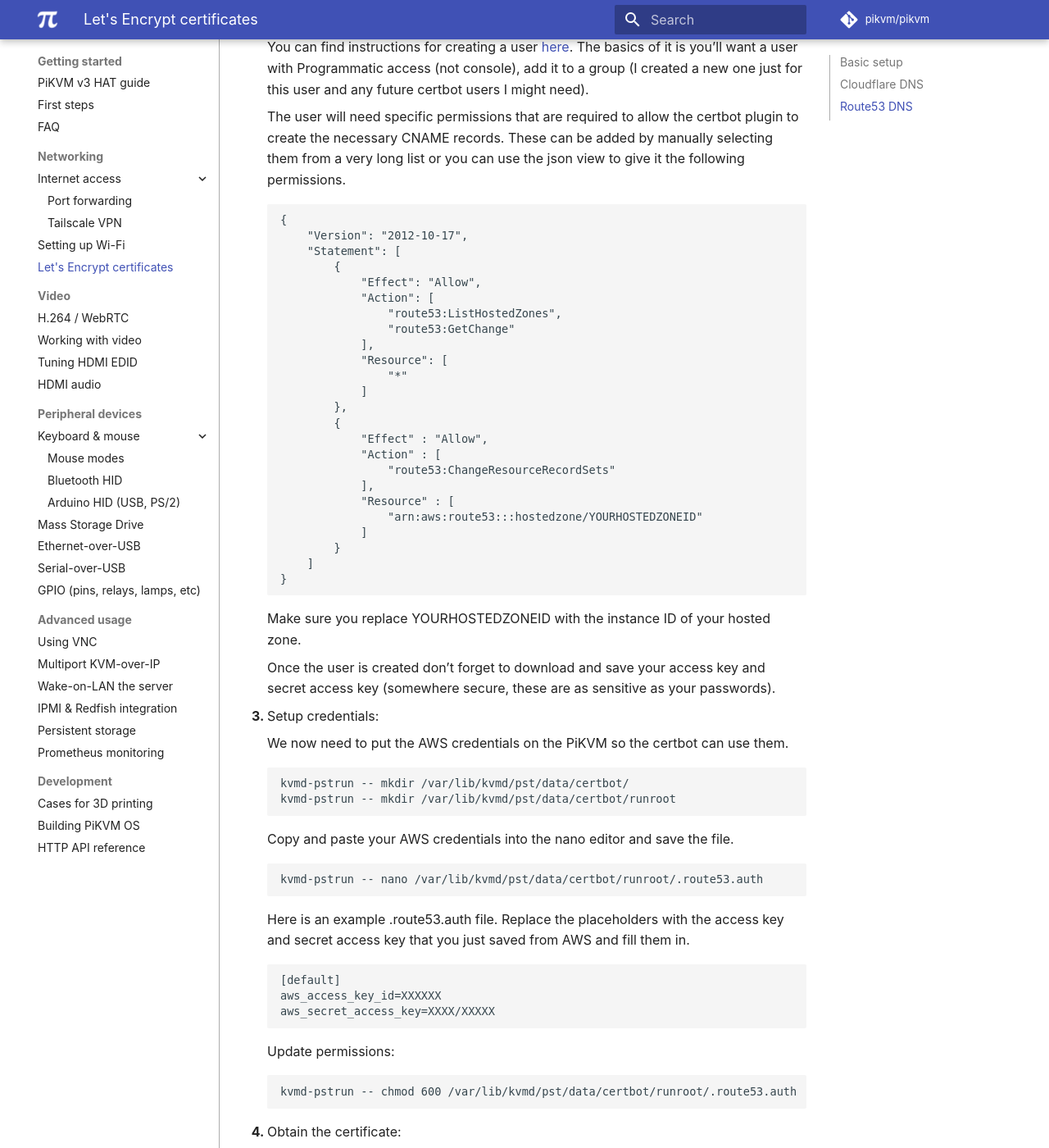
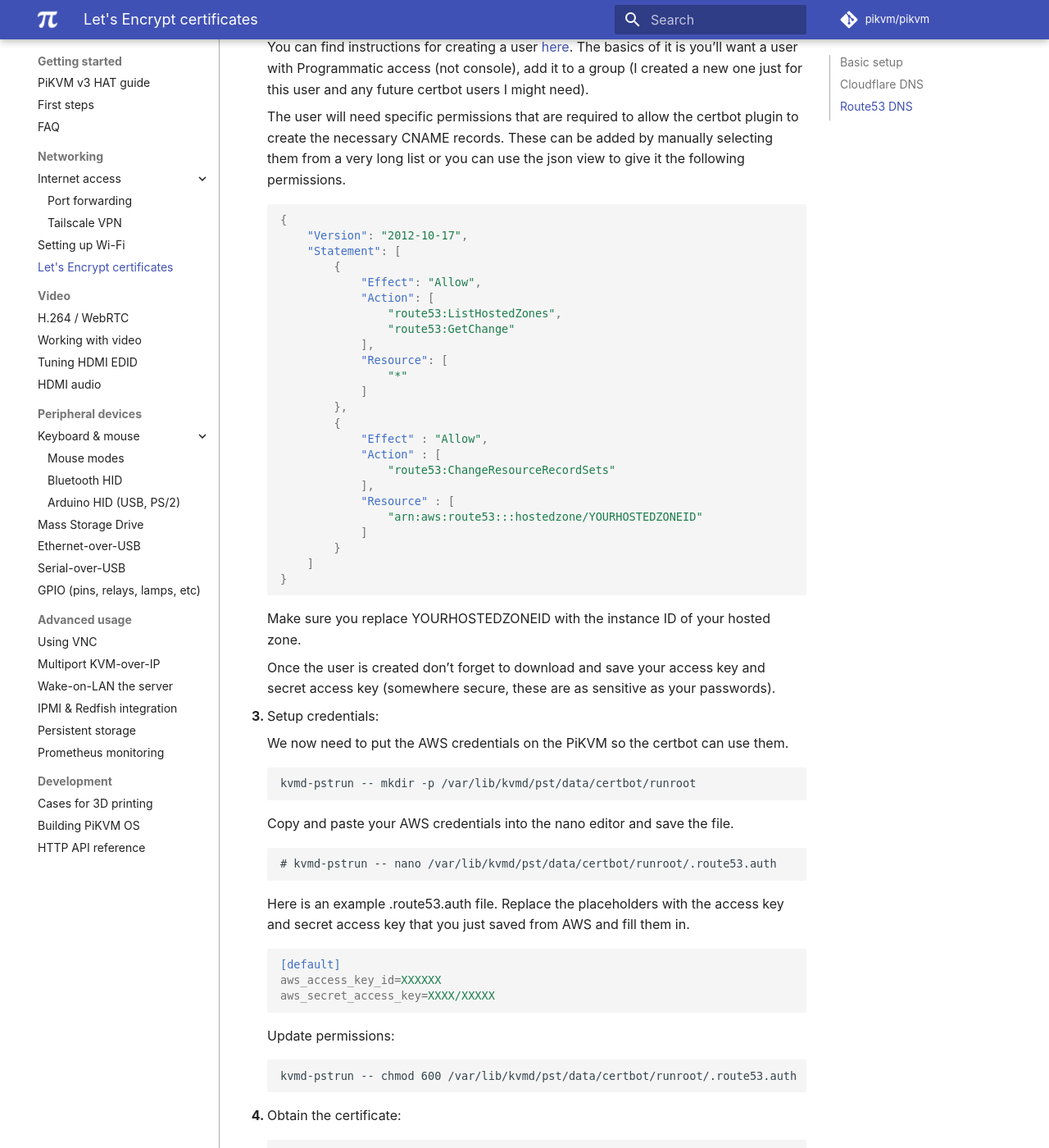
Before and after one commit to pikvm/pikvm, an MkDocs documentation site: the page built from docs/letsencrypt.md, in a window 1280 px wide and 1400 px high, scrolled down 2389 px. Shown: the whole window at 82% size. Built offline with MkDocs 1.6.1 and Material for MkDocs 9.7.7, drawn with Linux system fonts in a browser that asks for light colours; some web fonts are replaced; comment, search, counter and statistics services are not loaded; some of the changed text lies outside the part shown.

Commit message:
Update letsencrypt.md

````diff
--- a/docs/letsencrypt.md
+++ b/docs/letsencrypt.md
@@ -96,7 +96,7 @@
 
     The user will need specific permissions that are required to allow the certbot plugin to create the necessary CNAME records. These can be added by manually selecting them from a very long list or you can use the json view to give it the following permissions.
 
-    ```
+    ```json
     {
         "Version": "2012-10-17",
         "Statement": [
@@ -130,17 +130,16 @@
 
     We now need to put the AWS credentials on the PiKVM so the certbot can use them.
     ```
-    kvmd-pstrun -- mkdir /var/lib/kvmd/pst/data/certbot/
-    kvmd-pstrun -- mkdir /var/lib/kvmd/pst/data/certbot/runroot
+    kvmd-pstrun -- mkdir -p /var/lib/kvmd/pst/data/certbot/runroot
     ```
 
     Copy and paste your AWS credentials into the nano editor and save the file.
     ```
-    kvmd-pstrun -- nano /var/lib/kvmd/pst/data/certbot/runroot/.route53.auth
+    # kvmd-pstrun -- nano /var/lib/kvmd/pst/data/certbot/runroot/.route53.auth
     ```
     Here is an example .route53.auth file. Replace the placeholders with the access key and secret access key that you just saved from AWS and fill them in.
 
-    ```
+    ```ini
     [default]
     aws_access_key_id=XXXXXX
     aws_secret_access_key=XXXX/XXXXX
@@ -153,8 +152,8 @@
 
 4. Obtain the certificate:
    ```
-   export AWS_SHARED_CREDENTIALS_FILE="/var/lib/kvmd/pst/data/certbot/runroot/.route53.auth"
-   kvmd-certbot certonly \
+   # export AWS_SHARED_CREDENTIALS_FILE="/var/lib/kvmd/pst/data/certbot/runroot/.route53.auth"
+   # kvmd-certbot certonly \
        --dns-route53 \
        --agree-tos \
        -n \
````
